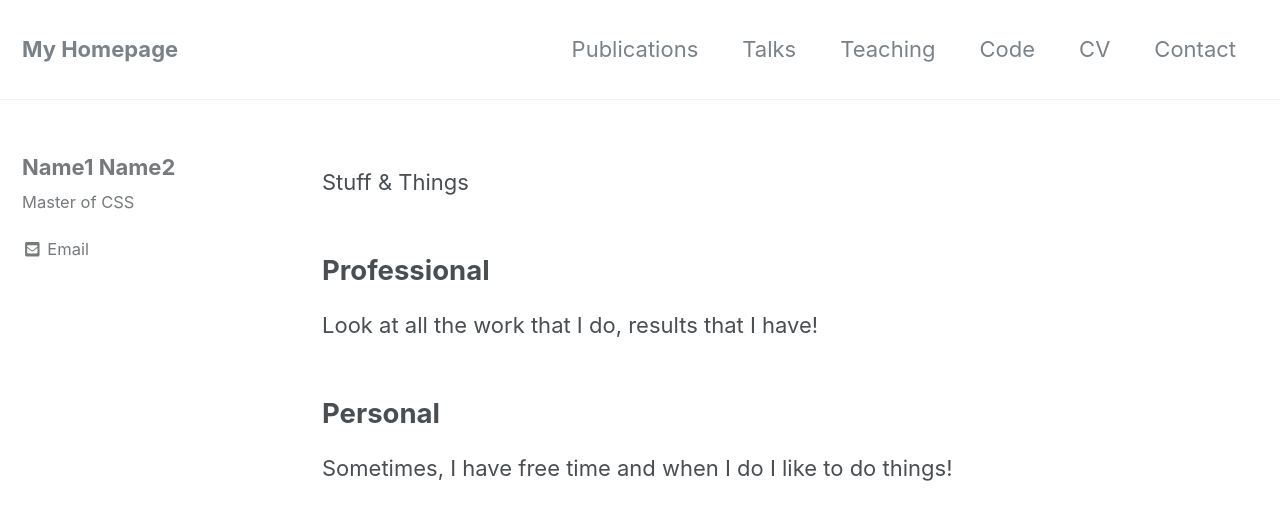
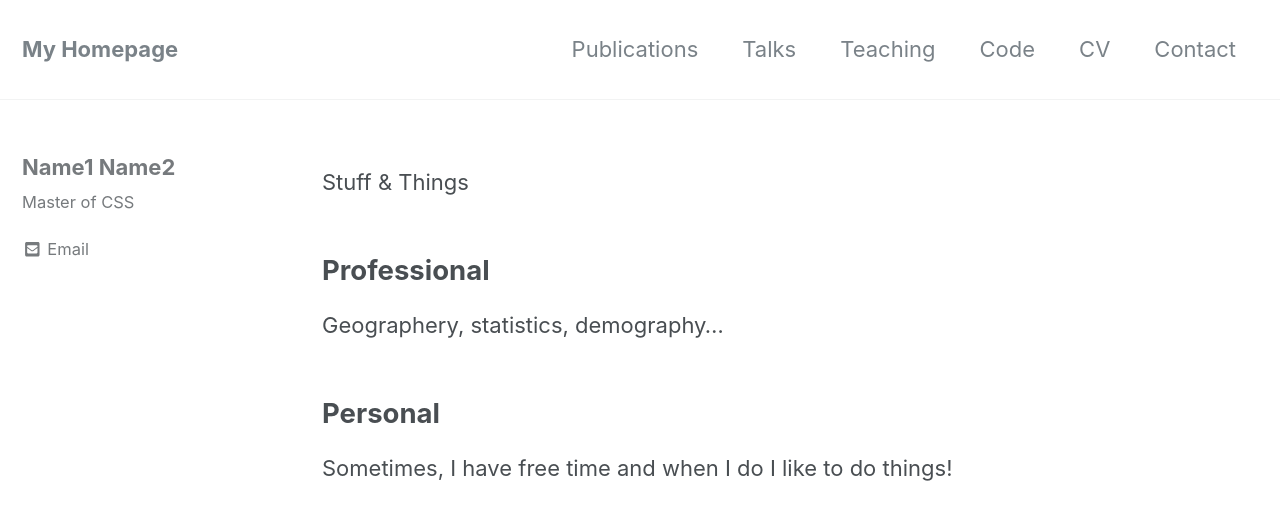
Before and after one commit to sarabadjis/sarabadjis.github.io, a Jekyll site: the page built from _pages/about.md, in a window 1280 px wide and 900 px high. Shown: the top 520 px of the window. Built offline with Jekyll 4.4.1, drawn with Linux system fonts in a browser that asks for light colours; nearby versions of some CDN libraries.

Commit message:
update about

```diff
--- a/_pages/about.md
+++ b/_pages/about.md
@@ -12,7 +12,7 @@ Stuff & Things
 
 ## Professional
 
-Look at all the work that I do, results that I have!
+Geographery, statistics, demography...
 
 
 ## Personal
```
